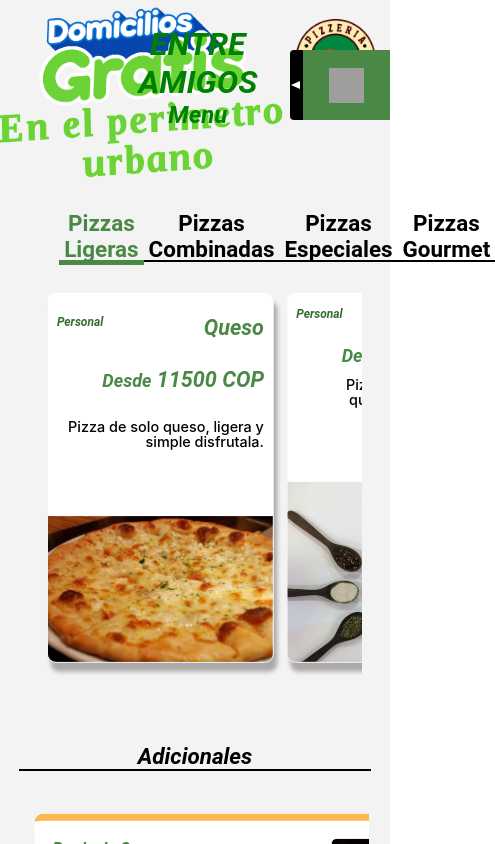
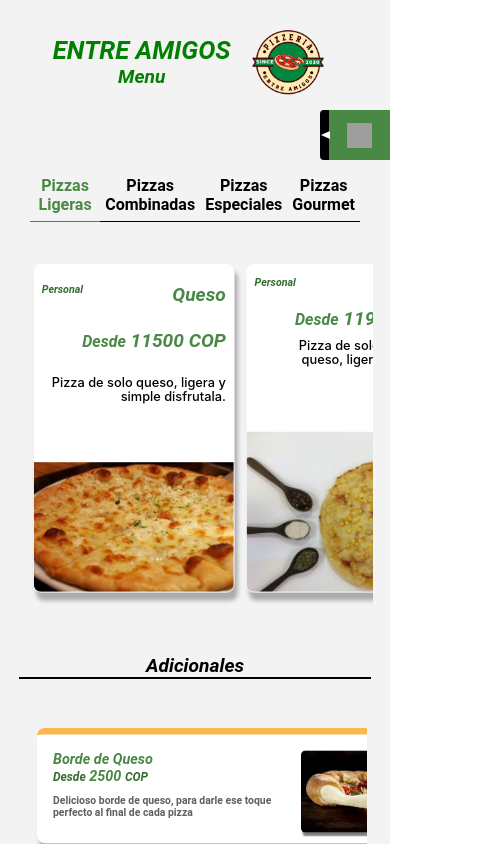
Before and after one commit to garcia98daniel/OrderPizza, a React (Create React App) app: page /menu in a window 390 px wide. Shown: the top 844 px of the page, 495 px wide, since content can reach past the window. Built offline with nearby package versions, Linux system fonts and the light colour scheme; grey boxes are pictures that could not be loaded; a web font is replaced by a local one.

Commit message:
entre amigos responsive

```diff
--- a/src/components/style/brand.css
+++ b/src/components/style/brand.css
@@ -29,3 +29,32 @@
     position: relative;
     top: -15px;
 }
+
+/* ------------- responsive --------- */
+@media screen and (max-width:1024px){
+
+  }
+
+  @media screen and (max-width: 767px){
+    .title{
+      margin-left:20px;
+    }
+  }
+
+  @media screen and (max-width: 600px){
+   .title-container{
+       transform: scale(0.8);
+   }
+  }
+
+  @media screen and (max-width: 480px){
+
+  }
+
+  @media screen and (max-width: 380px){
+
+  }
+
+  @media screen and (max-width: 320px){
+
+  }
--- a/src/pages/style/menu.css
+++ b/src/pages/style/menu.css
@@ -7,17 +7,7 @@
 }
 
 
-.cartIcon_container{
-  color: white;
-  height: 35px;
-  width: 35px;
-}
 
-.cartIcon_container img{
-  color: white;
-  height: 35px;
-  width: 35px;
-}
 
 .menuBody {
   font-family: var(--normal-font);
@@ -67,12 +57,6 @@ align-items: center;
   margin-bottom: 40px;
 }
 
-.title-container {
-  display: flex;
-}
-.title {
-  text-align: center;
-}
 .pizza-logo {
   height: 36px;
   width: 36px;
@@ -151,7 +135,7 @@ align-items: center;
   width: 100px;
   height: 70px;
   position: absolute;
-  top: 50px;
+  top: 100px;
   right: 0px;
   bottom: 0px;
   cursor: pointer;
@@ -187,6 +171,18 @@ align-items: center;
 .box2 a:hover {
   box-shadow: none;
 }
+
+.cartIcon_container{
+  color: white;
+  height: 35px;
+  width: 35px;
+}
+
+.cartIcon_container img{
+  color: white;
+  height: 100%;
+  width: 100%;
+}
 /*---------------------- TITLE END--- ---------------- */
 
 /* -------------HERE STARTS MENU SECTION---------- */
@@ -194,6 +190,7 @@ align-items: center;
   max-width: 1440px;
   height: auto;
   display: flex;
+  align-items: center;
   flex-direction: column;
   margin: auto;
   margin-bottom: 40px;
@@ -202,7 +199,6 @@ align-items: center;
 }
 .options {
   width: 95%;
-
   margin: auto;
   margin-bottom: 25px;
 }
@@ -211,7 +207,7 @@ align-items: center;
   justify-content: space-evenly;
   list-style: none;
   height: 25px;
-
+  padding: 0%;
 }
 .options li {
   text-align: center;
@@ -257,7 +253,8 @@ align-items: center;
   padding: 20px;
   overflow-x: auto;
   display: flex;
-  width: inherit;
+  width: 100%;
+  box-sizing: border-box;
 }
 
 .spaceItemInvisble{
@@ -268,7 +265,8 @@ align-items: center;
 .options-pizza::-webkit-scrollbar {
   background-color: rgb(240 240 240);
   border-radius: 2px;
-  height: 5px;
+  height: 10px;
+  cursor: pointer;
 }
 .options-pizza::-webkit-scrollbar-thumb {
   background-color: #ccc;
@@ -285,11 +283,14 @@ align-items: center;
   display: flex;
   flex-direction: column;
   align-items: center;
+  width: 100%;
+  box-sizing: border-box;
 }
 .aditions-container::-webkit-scrollbar {
   background-color: rgb(240 240 240);
   border-radius: 2px;
-  height: 5px;
+  height: 10px;
+  cursor: pointer;
 }
 .aditions-container::-webkit-scrollbar-thumb {
   background-color: #ccc;
@@ -307,7 +308,7 @@ align-items: center;
 .aditions-container {
   overflow: auto;
   display: -webkit-box;
-  width: 99%;
+  width: 100%;
   padding: 10px;
 }
 
@@ -326,30 +327,117 @@ align-items: center;
   /* visibility: hidden; */
 }
 
-/* ------------- HERE ENDS OVERLAY ONE SECTION --------- */
-@media screen and (max-width:1048px){
+/* ------------- responsive --------- */
+@media screen and (max-width:1024px){
+  .domicilioBaner_container{
+    transform: scale(0.7);
+  }
+}
+
+@media screen and (max-width: 767px){
+  .domicilioBaner_container{
+    display: none;
+  }
+
+  .container{
+    justify-content: start;
+  }
+}
+
+@media screen and (max-width: 600px){
+  .options{
+    margin: -20px;
+  }
+
+  .options a{
+    font-size: 1.2em;
+    height: 100%;
+  }
+
   .options li{
-    padding: 25px 5px ;
+    height:40px;
   }
-  .options a{
-    font-size: 1.4em;
+
+  .options-pizza{
+    transform: scale(0.9);
+  }
+
+  .aditions-container{
+    transform: scale(0.9);
   }
 
   .aditions-title h1{
-    font-size: 1.4em;
+    font-size: 1.5em;
+  }
+
+
+.shopping-car {
+  display: flex;
+  width: 70px;
+  height: 50px;
+  position: absolute;
+  top: 110px;
+  right: 0px;
+  bottom: 0px;
+  cursor: pointer;
+}
+
+  .cartIcon_container{
+    height: 25px;
+    width: 25px;
+  }
+
+  .menu-section{
+    margin: 0;
+  }
+
+}
+
+@media screen and (max-width: 480px){
+  .options{
+    width: 100%;
+    overflow-x: scroll;
+    overflow-y: hidden;
+  }
+
+  .options ul {
+    padding: 10px 20px;
+    display: flex;
+    justify-content: space-evenly;
+    list-style: none;
+    height: 25px;
+    width: fit-content;
+}
+
+  .options a{
+    font-size: 1em;
+  }
+
+  .options-pizza{
+    transform: scale(0.8);
+  }
+
+  .options-pizza {
+    width: 120%;
+  }
+
+  .aditions-container{
+    transform: scale(0.8);
+  }
+
+  .aditions-container{
+    width: 110%;
+  }
+
+  .aditions-title h1{
+    font-size: 1.2em;
   }
 }
 
-@media screen and (max-width: 940px){
-  .domicilioBaner_container img{
-    width: 220px;
-  }
+@media screen and (max-width: 380px){
 
-  .domicilioBaner_container h1{
-    font-size: 2.5em;
-  }
+}
 
-  .options-pizza, .aditions-container{
-    transform: scale(0.9);
-  }
+@media screen and (max-width: 320px){
+
 }
--- a/src/pages/style/orders.css
+++ b/src/pages/style/orders.css
@@ -84,5 +84,6 @@
     0%{opacity: 0}
     25%{opacity: 1}
     50%{opacity: 1}
+    80%{opacity: 0.5}
     100%{opacity: 0; top: 50px}
   }
```
